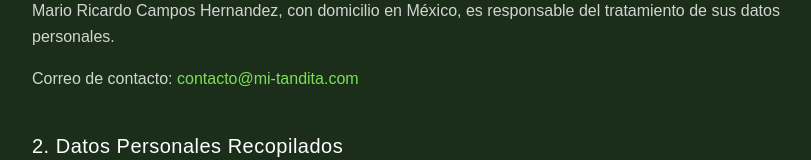
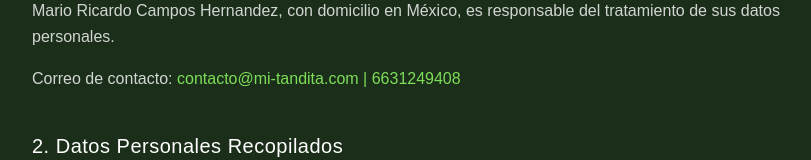
Before and after one commit to cnote86/mi-tandita.com, a Next.js app: page /privacidad in a window 1280 px wide. Shown: the part 323-483 px from the top of the page, without its empty margins (224-1035 px from the left). Built offline with nearby package versions, Linux system fonts and the light colour scheme.

Commit message:
Number add

```diff
--- a/src/app/privacidad/page.tsx
+++ b/src/app/privacidad/page.tsx
@@ -43,7 +43,7 @@ export default function PrivacidadPage() {
                     href="mailto:contacto@mi-tandita.com"
                     className="text-[#7fde58] hover:text-[#9fe878] transition-colors"
                   >
-                    contacto@mi-tandita.com
+                    contacto@mi-tandita.com | 6631249408
                   </a>
                 </p>
               </section>
--- a/src/app/terminos/page.tsx
+++ b/src/app/terminos/page.tsx
@@ -138,7 +138,7 @@ export default function TerminosPage() {
                     href="mailto:contacto@mi-tandita.com"
                     className="text-[#7fde58] hover:text-[#9fe878] transition-colors"
                   >
-                    contacto@mi-tandita.com
+                    contacto@mi-tandita.com | 6631249408
                   </a>
                 </p>
               </section>
```
